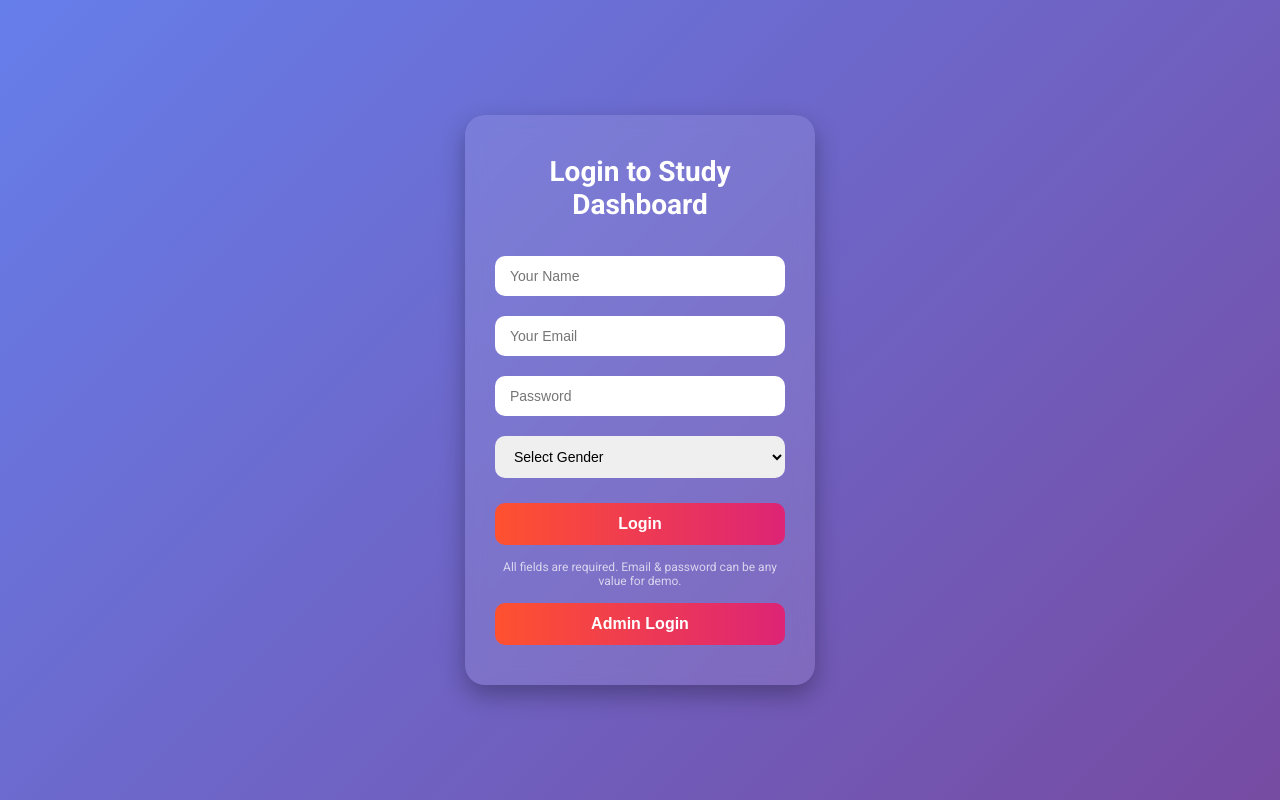
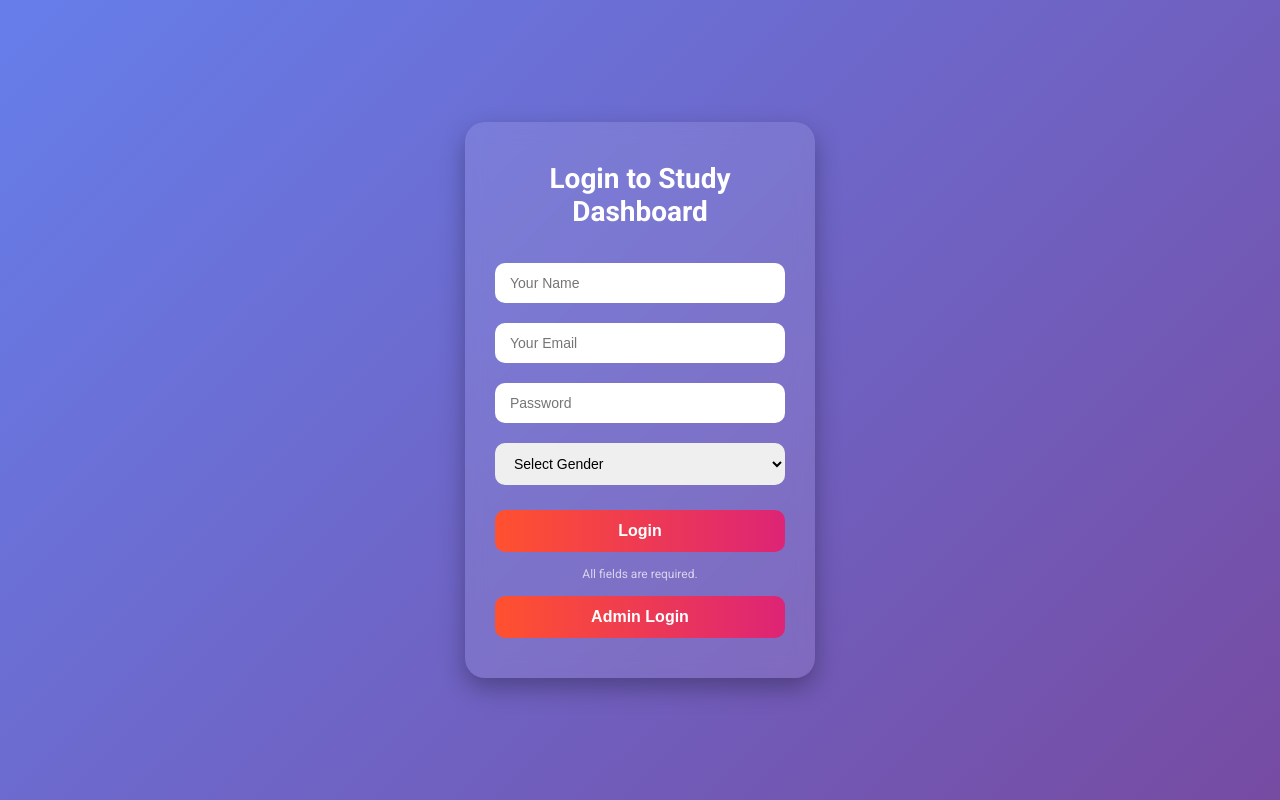
Before and after one commit to Atul9kumar/Wave_.Chem, a plain HTML site: page index.html in a window 1280 px wide. Drawn offline with Linux system fonts and the light colour scheme.

Commit message:
Update index.html

```diff
--- a/index.html
+++ b/index.html
@@ -104,7 +104,7 @@
       <option value="other">Other ⚧</option>
     </select>
     <button onclick="loginUser()">Login</button>
-    <p class="note">All fields are required. Email & password can be any value for demo.</p>
+    <p class="note">All fields are required.</p>
 
     <button class="admin-btn" onclick="showAdminLogin()">Admin Login</button>
   </div>
```
